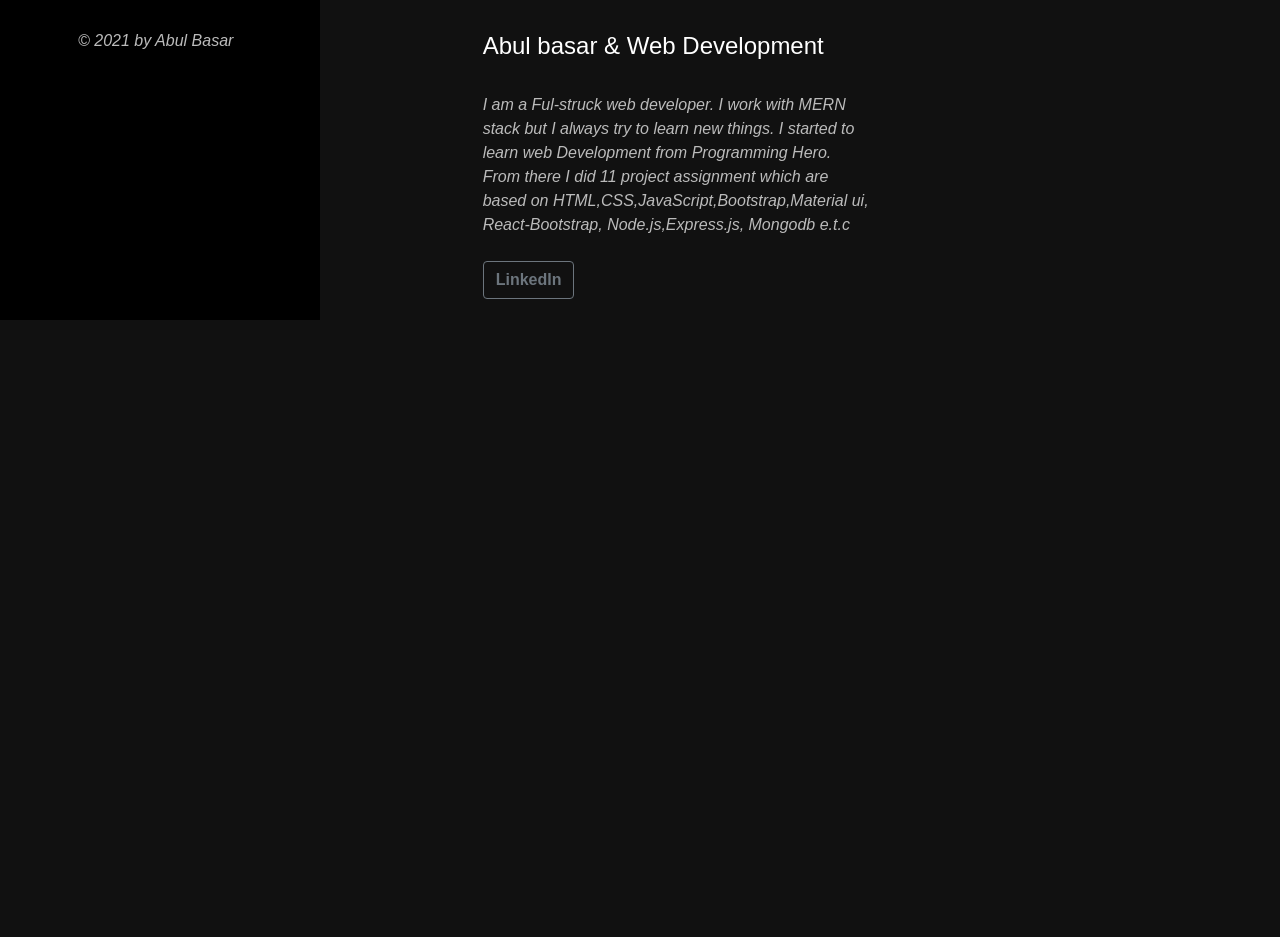
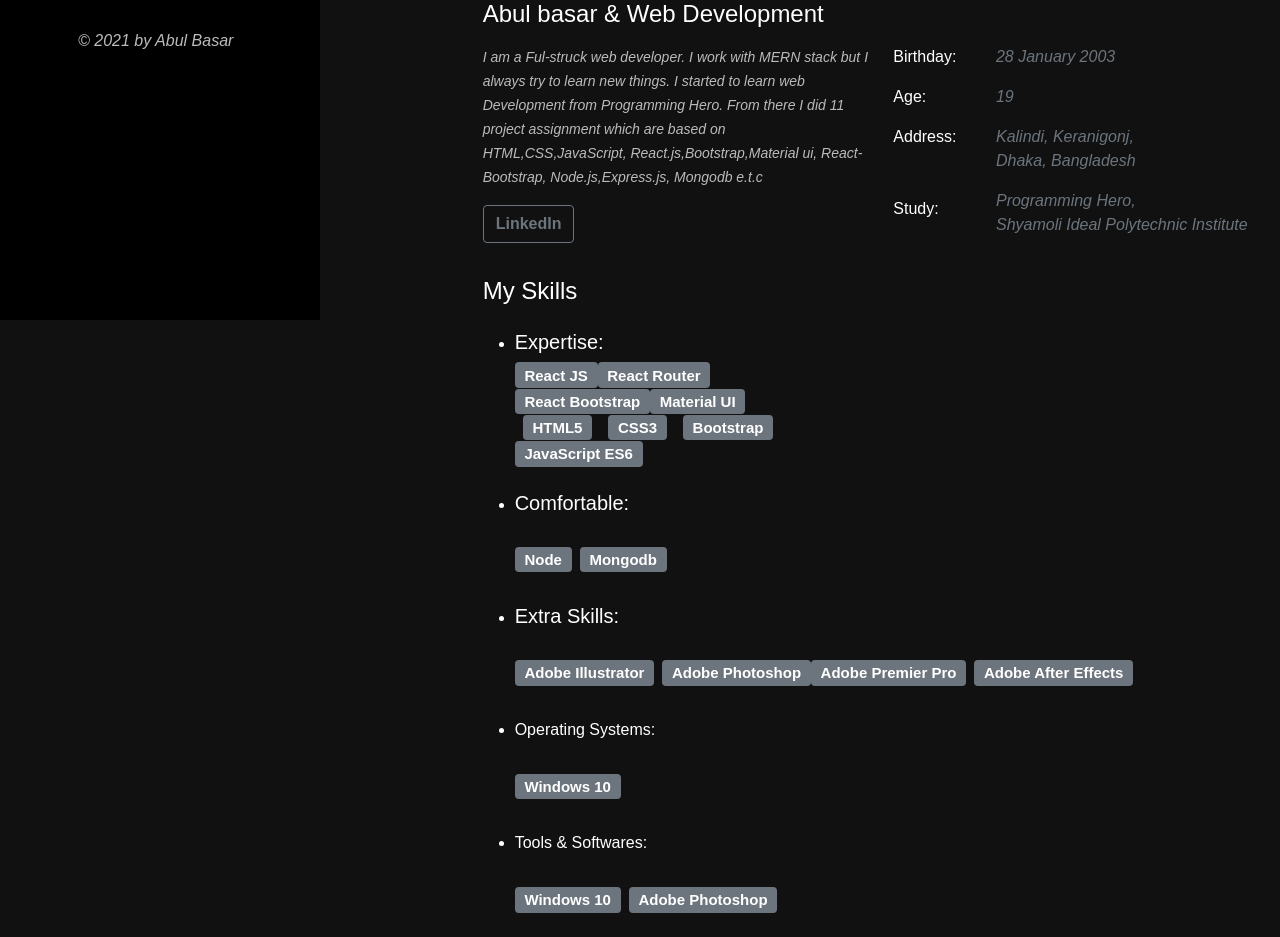
Before and after one commit to AbulBashar38/abul-basar-portfolio, a React (Create React App) app: page /about in a window 1280 px wide. Shown: the part 480-1417 px from the top of the page. Before the commit the page ends 800 px from the top, so only its background shows below. Built offline with nearby package versions, Linux system fonts and the light colour scheme.

Commit message:
about section is almost done

```diff
--- a/src/App.css
+++ b/src/App.css
@@ -3,7 +3,7 @@
   margin: 0;
   padding: 0;
 }
-@import url('https://fonts.googleapis.com/css2?family=Montserrat:ital,wght@0,400;0,600;0,800;1,300&display=swap');
+@import url('https://fonts.googleapis.com/css2?family=Montserrat:ital,wght@0,100;0,300;0,400;0,600;0,800;1,300&display=swap');
 body{
   font-family: 'Montserrat', sans-serif;
   background-color: #111;
--- a/src/Component/About/About.js
+++ b/src/Component/About/About.js
@@ -1,6 +1,8 @@
 import React from 'react';
 import profileBG from '../../image/profileBG.jpg'
 import Sidebar from '../Sidebar/Sidebar';
+import Introduction from './Introduction';
+import Skills from './Skills';
 const About = () => {
     return (
         <main>
@@ -9,23 +11,11 @@ const About = () => {
                     <Sidebar></Sidebar>
                 </div>
                 <div className="col-md-8" >
-                    <div className='mt-5 pt-5 text-center'>
+                    <div className='mt-5 pt-3 text-center'>
                         <img src={profileBG} style={{ height: '23rem' }} className='img-fluid' alt="" />
                     </div>
-
-
-                    <div className='mt-5 ms-5'>
-                        <h4 className=''>Abul basar & Web Development</h4>
-                        <div className="row">
-                            <div className="col-md-6">
-                                <p style={{ fontStyle: 'italic', color: '#bbb' }} className='my-4'>
-                                    I am a Ful-struck web developer. I work with MERN stack but I always try to learn new things. I started to learn web Development from Programming Hero. From there I did 11 project assignment which are based on HTML,CSS,JavaScript,Bootstrap,Material ui, React-Bootstrap, Node.js,Express.js, Mongodb e.t.c
-                                </p>
-                                <button className="btn btn-outline-secondary fw-bold">LinkedIn</button>
-                            </div>
-                        </div>
-                        <div className="col-md-6"></div>
-                    </div>
+                    <Introduction></Introduction>
+                    <Skills></Skills>
                 </div>
 
             </div>
--- /dev/null
+++ b/src/Component/About/Introduction.js
@@ -0,0 +1,38 @@
+import React from 'react';
+
+const Introduction = () => {
+    return (
+        <section>
+            <div className='mt-5 ms-5'>
+                <h4 className=''>Abul basar & Web Development</h4>
+                <div className="row mt-3">
+                    <div className="col-md-6">
+                        <small style={{ fontStyle: 'italic', color: '#bbb' }} className='my-4'>
+                            I am a Ful-struck web developer. I work with MERN stack but I always try to learn new things. I started to learn web Development from Programming Hero. From there I did 11 project assignment which are based on HTML,CSS,JavaScript, React.js,Bootstrap,Material ui, React-Bootstrap, Node.js,Express.js, Mongodb e.t.c
+                        </small>
+                        <br />
+                        <button className="btn btn-outline-secondary fw-bold mt-3">LinkedIn</button>
+                    </div>
+                    <div className="col-md-6">
+                        <div className="row">
+                            <div className="col-md-3">
+                                <p>Birthday:</p>
+                                <p>Age:</p>
+                                <p>Address:</p>
+                                <p className='mt-5'>Study:</p>
+                            </div>
+                            <div className="col-md-9">
+                                <p className='fst-italic text-secondary'>28 January 2003</p>
+                                <p className='fst-italic text-secondary'>19</p>
+                                <p className='fst-italic text-secondary'>Kalindi, Keranigonj,<br />Dhaka, Bangladesh</p>
+                                <p className='fst-italic text-secondary'>Programming Hero,<br />Shyamoli Ideal Polytechnic Institute</p>
+                            </div>
+                        </div>
+                    </div>
+                </div>
+            </div>
+        </section>
+    );
+};
+
+export default Introduction;
--- /dev/null
+++ b/src/Component/About/Skills.js
@@ -0,0 +1,43 @@
+import React from 'react';
+
+const Skills = () => {
+    return (
+        <section className='ms-5 mt-4'>
+            <h4>My Skills</h4>
+            <ul>
+                <li className='mt-4'><h5>Expertise:</h5></li>
+                <div style={{width:'20rem'}}>
+                    <h5 className='d-inline'>
+                        <span className='badge bg-secondary'>React JS</span>
+                    </h5>
+                    <h5 className='d-inline'><span className='badge bg-secondary'>React Router</span></h5>
+                    <h5 className='d-inline'><span className='badge bg-secondary'>React Bootstrap</span></h5>
+
+                    <h5 className='d-inline'><span className='badge bg-secondary me-2'>Material UI</span></h5>
+                    <h5 className='d-inline'><span className='badge bg-secondary mx-2'>HTML5</span></h5>
+                    <h5 className='d-inline'><span className='badge bg-secondary mx-2'>CSS3</span></h5>
+                    <h5 className='d-inline'><span className='badge bg-secondary mx-2'>Bootstrap</span></h5>
+
+                    <h5 className='d-inline'><span className='badge bg-secondary me-2'>JavaScript ES6</span></h5>
+                </div>
+
+                <li className='my-4'><h5>Comfortable:</h5></li>
+                <h5 className='d-inline'><span className='badge bg-secondary me-2 my-2'>Node</span></h5>
+                <h5 className='d-inline'><span className='badge bg-secondary'>Mongodb</span></h5>
+                <li className='my-4'><h5>Extra Skills:</h5></li>
+                <h5 className='d-inline'><span className='badge bg-secondary me-2 my-2'>Adobe Illustrator</span></h5>
+                <h5 className='d-inline'><span className='badge bg-secondary'>Adobe Photoshop</span></h5>
+
+                <h5 className='d-inline'><span className='badge bg-secondary me-2'>Adobe Premier Pro</span></h5>
+                <h5 className='d-inline'><span className='badge bg-secondary'>Adobe After Effects</span></h5>
+                <li className='my-4'>Operating Systems:</li>
+                <h5 className='d-inline'><span className='badge bg-secondary me-2 my-2'>Windows 10</span></h5>
+                <li className='my-4'>Tools & Softwares:</li>
+                <h5 className='d-inline'><span className='badge bg-secondary me-2 my-2'>Windows 10</span></h5>
+                <h5 className='d-inline'><span className='badge bg-secondary'>Adobe Photoshop</span></h5>
+            </ul>
+        </section>
+    );
+};
+
+export default Skills;
```
